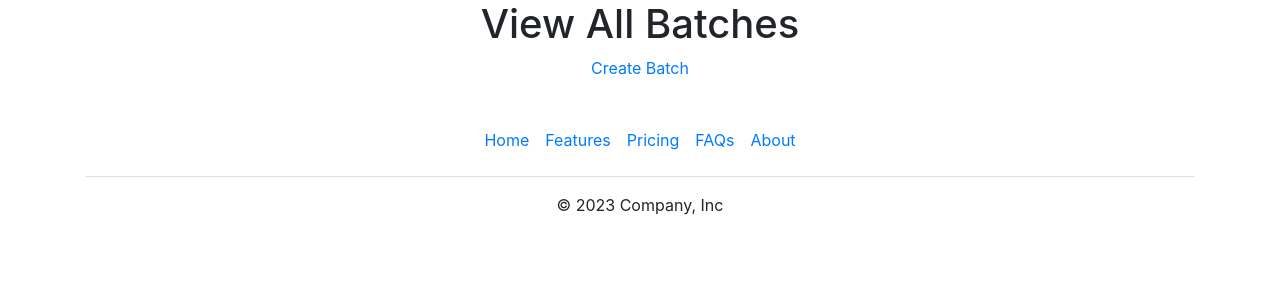
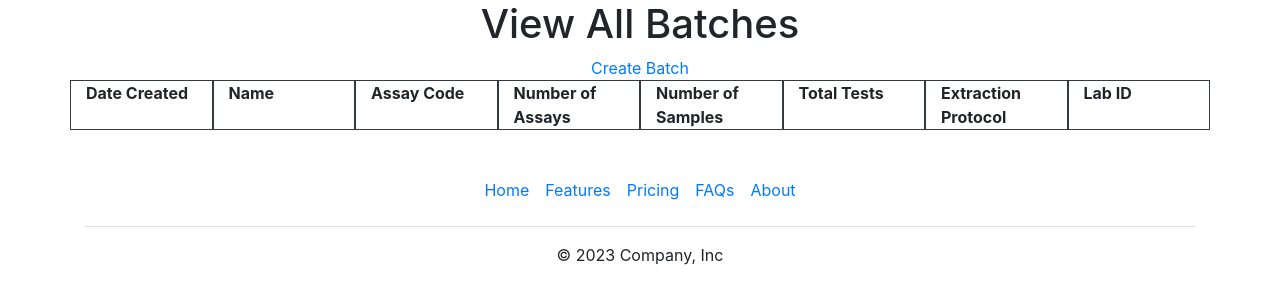
Before and after one commit to FusRaDa/pcr-project-2023-global, a Django app: page / in a window 1280 px wide. Shown: the part 56-360 px from the top of the page. Run offline with Django 4.2, Linux system fonts and the light colour scheme; the visitor is signed in with stand-in values (Sample User, id 1); data that the repository does not hold is empty; parts of the project's set-up code (start-up, migrations or seed data) failed here and were passed over; some libraries are stand-ins or nearby versions.

Commit message:
work on batch-samples

```diff
--- a/pcr/templates/batches.html
+++ b/pcr/templates/batches.html
@@ -5,6 +5,8 @@
 {% block title %} Batches - LabPrep {% endblock %}
 
 {% block content %}
+
+<link rel="stylesheet" href="{% static 'css/batches.css' %}">
 
 <div class="container h-100">
 
@@ -20,12 +22,30 @@
       </div>
     </div>
 
+    <div class="row font-weight-bold">
+      <div class="col border border-dark">Date Created</div>
+      <div class="col border border-dark">Name</div>
+      <div class="col border border-dark">Assay Code</div>
+      <div class="col border border-dark">Number of Assays</div>
+      <div class="col border border-dark">Number of Samples</div>
+      <div class="col border border-dark">Total Tests</div>
+      <div class="col border border-dark">Extraction Protocol</div>
+      <div class="col border border-dark">Lab ID</div>
+    </div>
+
     {% for batch in batches %}
-    <div class="row">
-      <div class="col d-flex justify-content-center">
-        <li>{{batch.name}}</li>
-      </div>
+    <a href="{% url 'batch_samples' request.user.username batch.pk%}">
+    <div class="row row-table">
+      <div class="col border border-dark">{{batch.date_created}}</div>
+      <div class="col border border-dark">{{batch.name}}</div>
+      <div class="col border border-dark">{{batch.code}}</div>
+      <div class="col border border-dark">{{batch.number_of_assays}}</div>
+      <div class="col border border-dark">{{batch.number_of_samples}}</div>
+      <div class="col border border-dark">{{batch.total_tests}}</div>
+      <div class="col border border-dark">{{batch.extraction_protocol}}</div>
+      <div class="col border border-dark">{{batch.lab_id}}</div>
     </div>
+  </a>
     {% endfor %}
 
 </div>
--- a/pcr/urls.py
+++ b/pcr/urls.py
@@ -4,5 +4,5 @@ from . import views
 urlpatterns = [
   path("", views.viewBatches, name="batches"),
   path("create-batch/", views.createBatches, name="create_batch"),
-  path("batch-samples/<int:pk>/", views.batchSamples, name="batch_samples")
+  path("batch-samples/<str:username>/<int:pk>/", views.batchSamples, name="batch_samples")
 ]
--- a/pcr/views.py
+++ b/pcr/views.py
@@ -12,7 +12,7 @@ from .functions import create_samples
 @login_required(login_url='login')
 def viewBatches(request):
 
-  batches = Batch.objects.filter(user=request.user)
+  batches = Batch.objects.filter(user=request.user).order_by('date_created')
 
   context = {'batches': batches}
   return render(request, 'batches.html', context)
@@ -41,7 +41,7 @@ def createBatches(request):
         user=user,
       )
 
-      return redirect('batch_samples', pk=batch.id)
+      return redirect('batch_samples', username=request.user.username, pk=batch.id)
 
   else:
     for error in list(form.errors.values()):
@@ -52,12 +52,13 @@ def createBatches(request):
 
 
 @login_required(login_url='login')
-def batchSamples(request, pk):
+def batchSamples(request, username, pk):
 
   context = {}
 
   try:
-    batch = Batch.objects.get(user=request.user, pk=pk)
+    user = User.objects.get(username=username)
+    batch = Batch.objects.get(user=user, pk=pk)
     samples = batch.sample_set.all()
     context = {'samples': samples}
   except ObjectDoesNotExist:
```
Also changed, not shown: pcr/models.py (+9 -0 lines).
